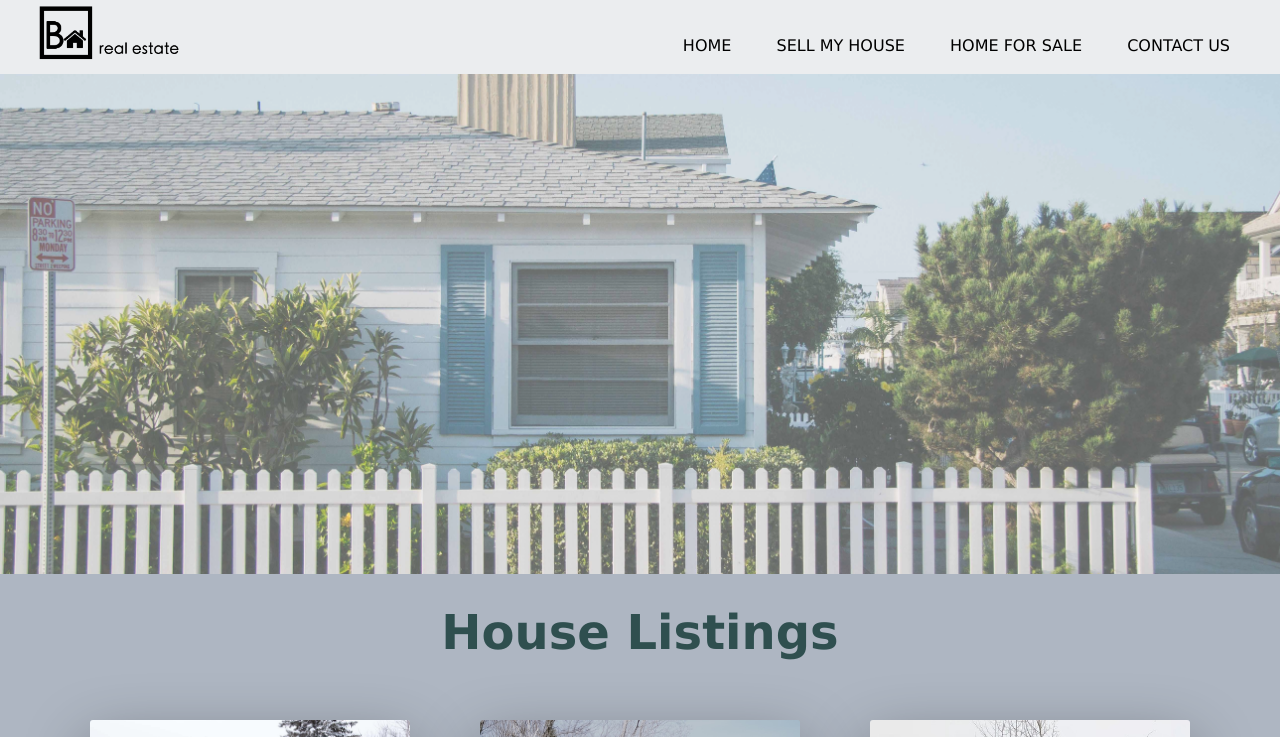
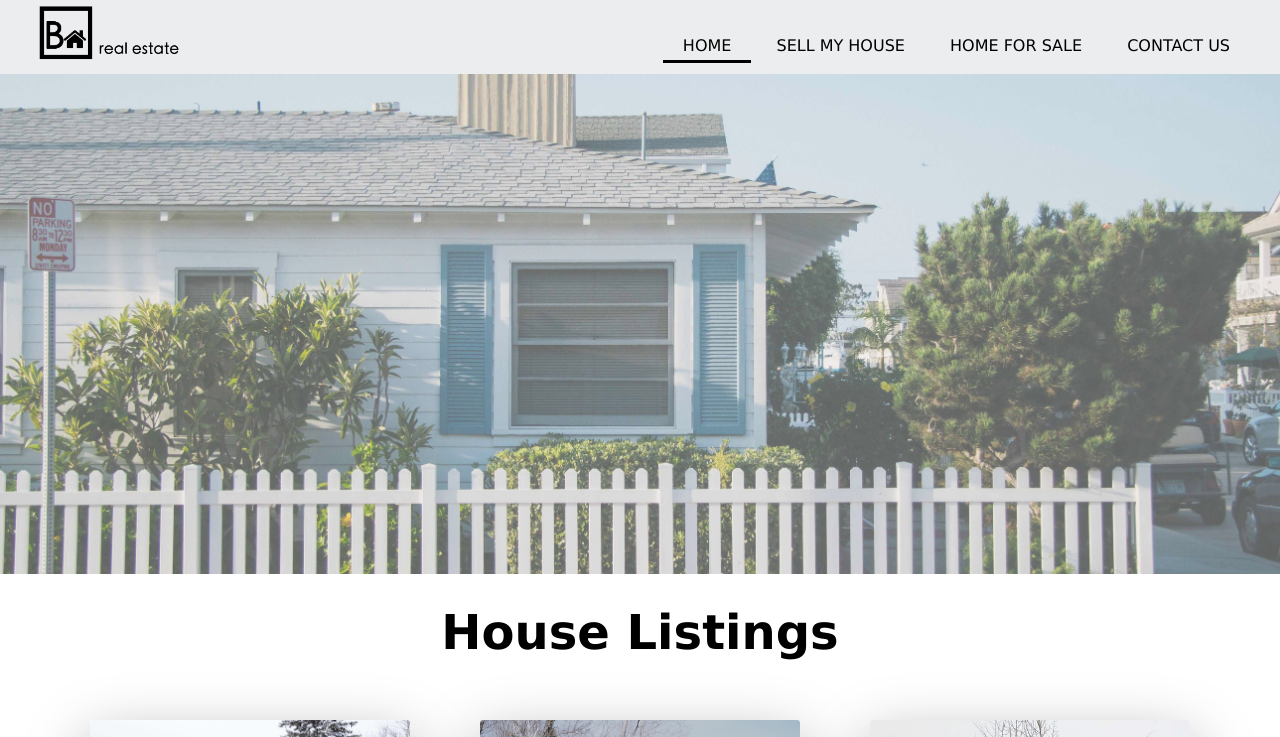
Before and after one commit to yuhsuanh/HTML-CSS-JavaScriptFundamentals, a plain HTML site: page final project/estate_agent/buy.html in a window 1280 px wide. In both pictures the pointer is over the link "HOME". Shown: the top 737 px of the page. Drawn offline with Linux system fonts and the light colour scheme.

Commit message:
add hover to menu

```diff
--- a/final project/estate_agent/css/buy.css
+++ b/final project/estate_agent/css/buy.css
@@ -55,6 +55,11 @@ header > nav > ul > li > a{
 	color: black;
 }
 
+header > nav > ul > li > a:hover{
+	border-bottom: 3px solid currentColor;
+  padding-bottom: 5px;
+}
+
 /*cover area*/
 .cover {
 	background-image: url('../img/buy_cover.jpg');
@@ -68,11 +73,11 @@ header > nav > ul > li > a{
 /*listings*/
 .lists {
 	text-align: center;
-	background-color: #aeb6c2;
+	background-color: white;
 }
 .lists h1 {
 	padding: 30px 0;
-	color: darkslategrey;
+	color: black;
 }
 
 /*info area*/
@@ -121,7 +126,7 @@ footer small {
 
 
 .content {
-	padding: 30px 0;
+	padding: 30px 0 40px 0;
   /*height: 50rem;*/
   color: white;
   display: -webkit-box;
--- a/final project/estate_agent/css/contact.css
+++ b/final project/estate_agent/css/contact.css
@@ -53,6 +53,11 @@ header > nav > ul > li > a{
 	text-decoration: none;
 	background-color: transparent;
 	color: black;
+}
+
+header > nav > ul > li > a:hover{
+	border-bottom: 3px solid currentColor;
+  padding-bottom: 5px;
 }
 
 /*cover area*/
--- a/final project/estate_agent/css/index.css
+++ b/final project/estate_agent/css/index.css
@@ -53,6 +53,11 @@ header > nav > ul > li > a{
 	text-decoration: none;
 	background-color: transparent;
 	color: black;
+}
+
+header > nav > ul > li > a:hover{
+	border-bottom: 3px solid currentColor;
+  padding-bottom: 5px;
 }
 
 /*cover area*/
@@ -112,6 +117,7 @@ header > nav > ul > li > a{
 }
 .block2 p {
 	font-weight: 500;
+	padding: 0 80px;
 }
 .block2 .buying {
 	background-color: rgb(0, 51, 153);
--- a/final project/estate_agent/css/sale.css
+++ b/final project/estate_agent/css/sale.css
@@ -54,6 +54,11 @@ header > nav > ul > li > a{
 	text-decoration: none;
 	background-color: transparent;
 	color: black;
+}
+
+header > nav > ul > li > a:hover{
+	border-bottom: 3px solid currentColor;
+  padding-bottom: 5px;
 }
 
 /*cover area*/
```
